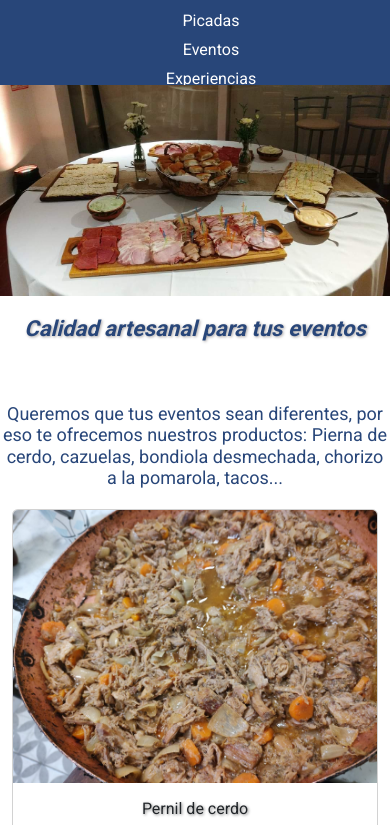
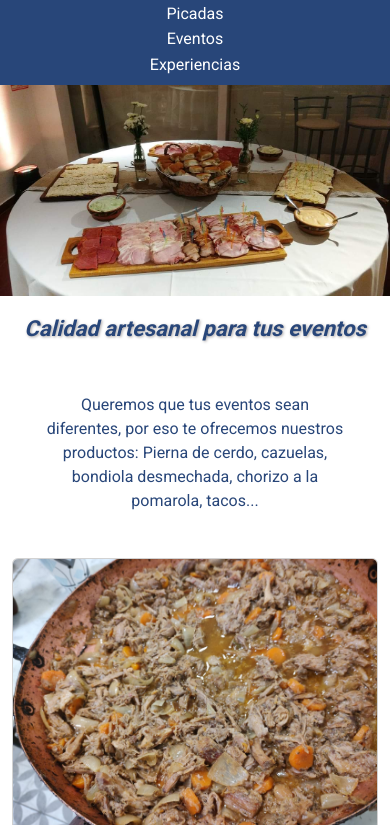
Before and after one commit to luisgiudice/manjares-de-campo, a website: page pages/evento.html in a window 390 px wide. Shown: the part 205-1030 px from the top of the page. Drawn offline with nearby package versions, Linux system fonts and the light colour scheme.

Commit message:
ajustes en etiquetas H#

```diff
--- a/pages/evento.html
+++ b/pages/evento.html
@@ -48,8 +48,8 @@
         </div>
         <div>
             <h1>Calidad artesanal para tus eventos</h1>
-            <h3>Queremos que tus eventos sean diferentes, por eso te ofrecemos nuestros productos: Pierna de cerdo,
-                cazuelas, bondiola desmechada, chorizo a la pomarola, tacos... </h3>
+            <p class="p3">Queremos que tus eventos sean diferentes, por eso te ofrecemos nuestros productos: Pierna de cerdo,
+                cazuelas, bondiola desmechada, chorizo a la pomarola, tacos... </p>
         </div>
 
         <section class="container d-flex gap-4 justify-content-center">
@@ -87,7 +87,7 @@
 
         </section>
         <div>
-            <h3>Combinalos como te guste y pedí tu presupuesto</h3>
+            <h2>Pedí tu presupuesto</h2>
         </div>
 
     </main>
--- a/scss/layout/_footer.scss
+++ b/scss/layout/_footer.scss
@@ -1,14 +1,4 @@
 @import "./utilities/variables";
-
-h4 {
-    padding: 40px;
-    margin: 20px;
-    text-align: center;
-    font-size: 20px;
-    font-family: 'Roboto', sans-serif;
-    font-weight: 100;
-    color: #000000;
-}
 
 h5 {
     color: #FFFFFF;
--- a/scss/layout/_header.scss
+++ b/scss/layout/_header.scss
@@ -8,12 +8,14 @@
     background-color: $color-secundario;
     height: 40px;
 
-    .imagen-redes img {
-      width: 20px;
-      height: 20px;
-      margin-right: 10px;
-    }
   }
+
+  .imagen-redes img {
+    width: 20px;
+    height: 20px;
+    margin-right: 10px;
+  }
+
   .manjares {
     display: flex;
     flex-direction: row;
@@ -40,12 +42,14 @@
     font-size: 20px;
     font-family: 'Roboto', sans-serif;
     font-weight: 400;
+    align-content: center;
   }
 
   .logo {
     width: 150px;
     height: 150px;
     padding: 20px 20px 20px 20px;
+    display:block;
   }
 
 
@@ -75,6 +79,10 @@
       position: static;
     }
 
+.mio {
+  line-height: 2;
+}
+
     .logo {
       width: 140px;
       height: 140px;
@@ -85,11 +93,12 @@
 
       ul li {
         display: block;
-        margin: 4px;
+        margin: 0px;
       }
     }
 
     a {
       font-size: 16px;
+      line-height: 1.6;
     }
   }
--- a/scss/layout/_main-eventos.scss
+++ b/scss/layout/_main-eventos.scss
@@ -1 +1,22 @@
 /** con bootstrap*/
+ul {
+    padding-left: 0px;
+}
+.p3{
+    padding: 30px;
+    margin: 15px;
+    text-align: center;
+    font-size: 24px;
+    font-family: 'Roboto', sans-serif;
+    font-weight: 400;
+    color: $color-primario;
+}
+
+/**PUNTOS DE QUIEBRE*/
+
+@media (max-width:480px) {
+
+    .p3 {
+        font-size: 16px;
+    }
+}
--- a/scss/layout/_main-experiencias.scss
+++ b/scss/layout/_main-experiencias.scss
@@ -21,4 +21,22 @@
     }
   }
 
-    /**PUNTOS DE QUIEBRE*/
+.p3 {
+  padding: 30px;
+  margin: 15px;
+  text-align: center;
+  font-size: 24px;
+  font-family: 'Roboto', sans-serif;
+  font-weight: 400;
+  color: $color-primario;
+}
+
+
+/**PUNTOS DE QUIEBRE*/
+
+@media (max-width:480px) {
+
+  .p3 {
+      font-size: 16px;
+  }
+}
--- a/scss/layout/_main-index.scss
+++ b/scss/layout/_main-index.scss
@@ -111,7 +111,7 @@ h2 {
     text-shadow: 1px 1px 3px rgb(168, 164, 164);
 }
 
-h3 {
+.p3 {
     padding: 30px;
     margin: 15px;
     text-align: center;
@@ -138,7 +138,7 @@ h2 {
     margin: 60px 0px 20px 0px;
 }
 
-h3 {
+.p3 {
     font-size: 18px;
     padding: 0px;
     margin: 60px 0px 20px 0px;
@@ -209,6 +209,12 @@ h2 {
     margin: 40px 0px 40px 0px;
 }
 
+.p3 {
+    font-size: 16px;
+    padding: 0px;
+    margin: 60px 0px 20px 0px;
+}
+
 .imagen-redes img {
     width: 10px;
     height: 10px;
--- a/scss/layout/_main-picadas.scss
+++ b/scss/layout/_main-picadas.scss
@@ -52,3 +52,22 @@
       height: 200px;
     }
   }
+
+  .p3 {
+    padding: 30px;
+    margin: 15px;
+    text-align: center;
+    font-size: 24px;
+    font-family: 'Roboto', sans-serif;
+    font-weight: 400;
+    color: $color-primario;
+  }
+
+  /**PUNTOS DE QUIEBRE*/
+
+@media (max-width:480px) {
+
+  .p3 {
+      font-size: 16px;
+  }
+}
```
Also changed, not shown: index.html (+1 -1 lines), pages/experiencias.html (+1 -1 lines), pages/picadas.html (+2 -2 lines), css/styles.css.
